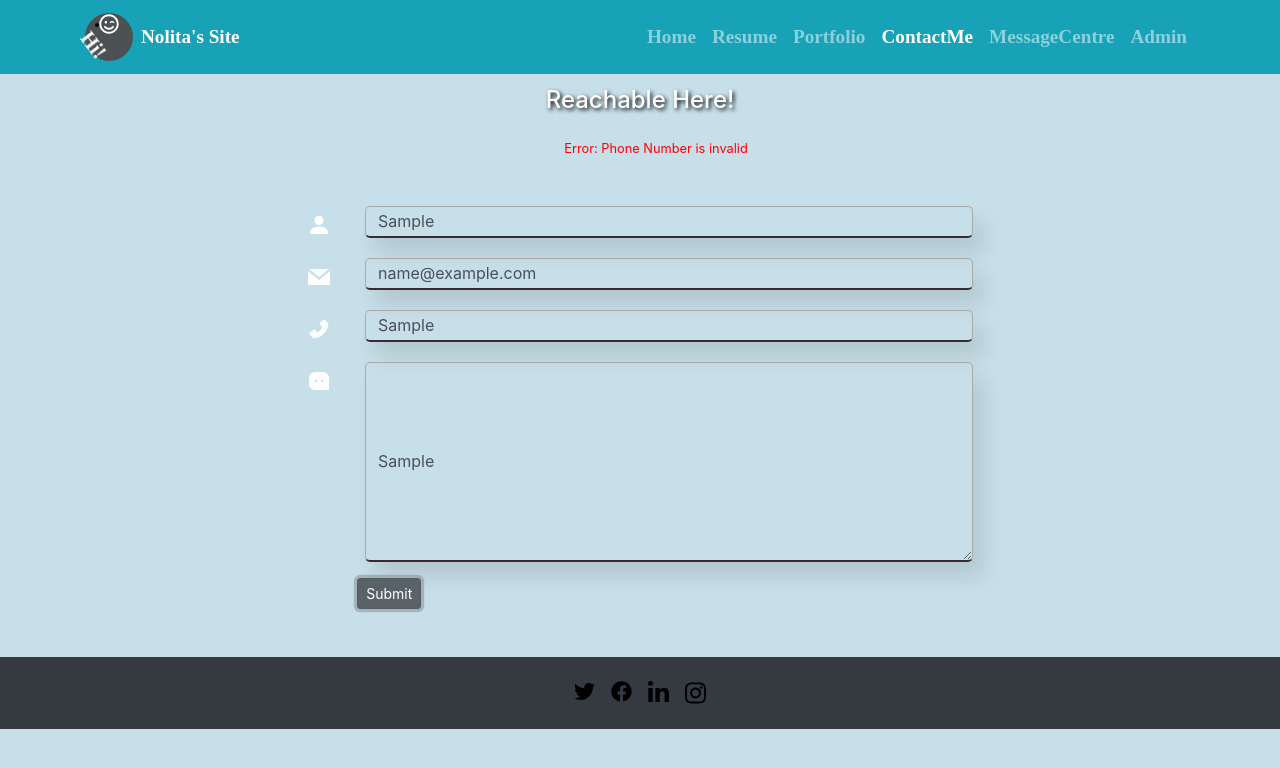
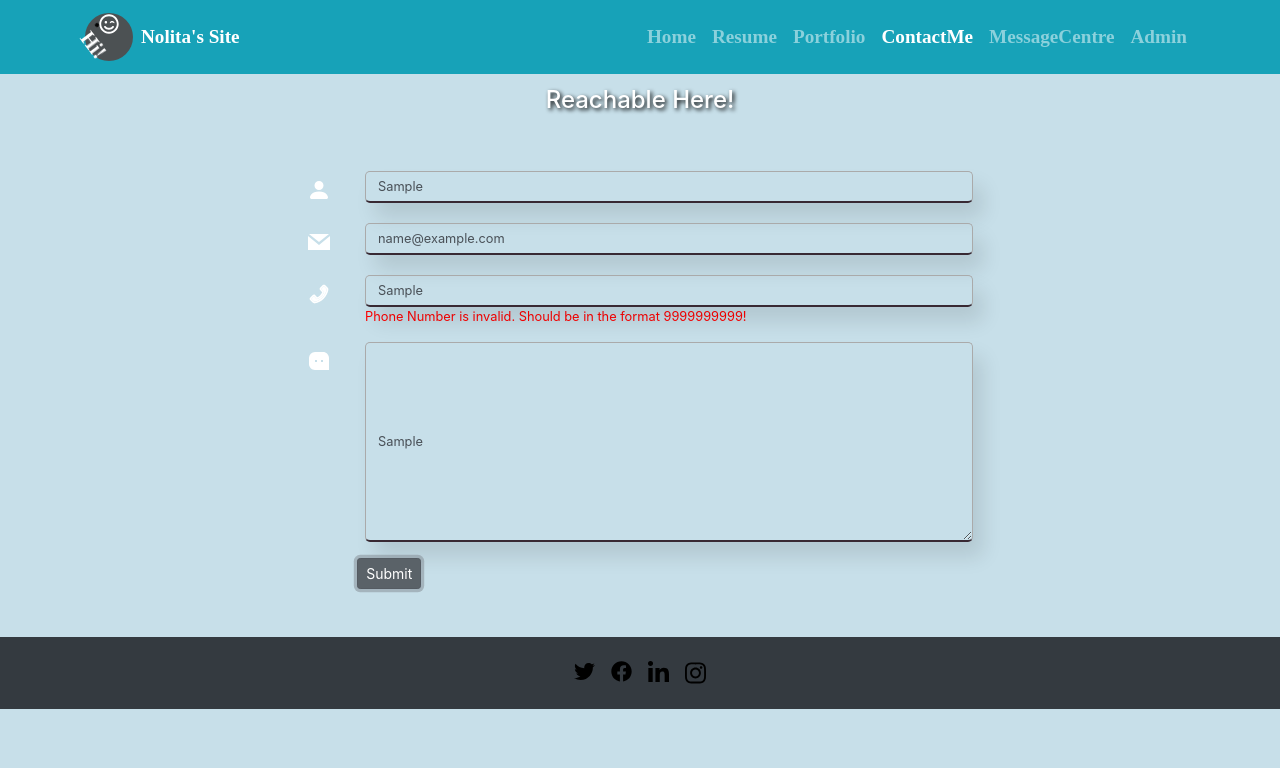
Before and after one commit to nmuceros/muceros__nolita--final-project, a React (Create React App) app in the folder fs1010-project-front-end/: page /contact in a window 1280 px wide. Both pictures are taken after typing "Sample", "name@example.com", "Sample", "Sample" into the empty fields and a click on the button "Submit". Shown: the top 768 px of the page. Built offline with nearby package versions, Linux system fonts and the light colour scheme; no server answers.

Commit message:
updates validation on contact page to appear below each input fields

```diff
--- a/fs1010-project-front-end/src/components/pages/Contact.js
+++ b/fs1010-project-front-end/src/components/pages/Contact.js
@@ -12,19 +12,35 @@ const Contact = () => {
     const [phoneNumber, setPhoneNumber] = useState("")
     const [content, setContent] = useState("")
 
-    const [errorMessages, setErrorMessages] = useState("")
+    const [nameError, setNameError] = useState("")
+    const [emailError, setEmailError] = useState("")
+    const [phoneNumberError, setPhoneNumberError] = useState("")
+    const [contentError, setContentError] = useState("")
+
+    const handleName = (e) => {
+        setName(e.target.value)
+        setNameError(!nameError)
+    }
+
+    const handleEmail = (e) => {
+        setEmail(e.target.value)
+        setEmailError(!emailError)
+    }
+
+    const handlePhoneNumber = (e) => {
+        setPhoneNumber(e.target.value)
+        setPhoneNumberError(!phoneNumberError)
+    }
+
+    const handleContent = (e) => {
+        setContent(e.target.value)
+        setContentError(!contentError)
+    }
 
     const formSubmit = async event => {
         event.preventDefault()
-
-        // setErrorMessages({})
-        let foundErrors = contactFields_Validation(errorMessages)
-        // setErrorMessages(foundErrors)
-
-
-        // Ensure front-end validations are complete before fetching happens
-        // so it will not display duplicate validation error message
-        if ( foundErrors.length === 0 ) {
+        //call validation function
+        contactFields_Validation()
 
         const response = await fetch('http://localhost:4000/api/contact_form/entries', {
             method: 'POST',
@@ -37,93 +53,54 @@ const Contact = () => {
 
         const payload = await response.json()
         if (response.status >= 400) {
-                alert(`Oops! Error: ${payload.message} for fields: ${payload.invalid.join(",")}`)
+            alert(`Error Alert! ${payload.message} for fields: ${payload.invalid.join(", ")}`)
         } else {
             alert(`Your message has been submitted with id: ${payload.id}`)
         }
-        } else {
-            setErrorMessages( `Error: ${foundErrors.join(" / ")}` )
-        }
     }
 
-    // const contactFields_Validation = (errorMessages) => {
-
-    //     let contactErrors = {}
-
-
-    //     if (!name) {
-    //         contactErrors.nameError = "Name is required!"
-    //     }
-
-    //     let regX = /^([a-z\d-]+)@([a-z\d-]+)\.([a-z]{2,8}(\.[a-z]{2,8})?)$/
-    //     if (!email) {
-    //         contactErrors.emailError = "eMail is required!"
-    //     } else if (!regX.test(email)) {
-    //         contactErrors.emailError = "eMail is invalid!"
-    //     }
-
-    //     regX = /^\d{10}$/
-    //     if (!phoneNumber) {
-    //         contactErrors.phoneNumberError = "Phone Number is required!"
-    //     } else if (!regX.test(phoneNumber)) {
-    //         contactErrors.phoneNumberError = "Phone Number is invalid!"
-    //     }
-
-    //     if (!content) {
-    //         contactErrors.contentError = "Message is required!"
-    //     }
-
-    //     return contactErrors
-
-    // }
-
     const contactFields_Validation = () => {
-        let userErrors = []
+        let errorCounter = 0
         if (!name) {
-            userErrors.push("Name is required")
+            setNameError("Name is required!")
+            errorCounter += errorCounter
         }
 
         let regX = /^([a-z\d-]+)@([a-z\d-]+)\.([a-z]{2,8}(\.[a-z]{2,8})?)$/
         if (!email) {
-            userErrors.push("eMail is required")
+            setEmailError("eMail is required!")
+            errorCounter += errorCounter
         } else if (!regX.test(email)) {
-            userErrors.push("eMail is invalid")
+            setEmailError("eMail is invalid!")
+            errorCounter += errorCounter
         }
 
         regX = /^\d{10}$/
         if (!phoneNumber) {
-            userErrors.push("Phone Number is required")
+            setPhoneNumberError("Phone Number is required!")
+            errorCounter += errorCounter
         } else if (!regX.test(phoneNumber)) {
-            userErrors.push("Phone Number is invalid")
+            setPhoneNumberError("Phone Number is invalid. Should be in the format 9999999999!")
+            errorCounter += errorCounter
         }
 
         if (!content) {
-            userErrors.push("Content is required")
+            setContentError("Message is required!")
+            errorCounter += errorCounter
         }
-
-        return userErrors
+        return errorCounter
     }
 
 
 
     return (
         <Container>
-            {/* <Card className="text-white bg-secondary my-5 py-4 text-center">
-                <CardBody>
-                    <CardText className="text-white m-0">Use form to reach me, I'll get back to you within 24 hours!</CardText>
-                </CardBody>
-            </Card> */}
-
             <main className="contact-container">
-
                 <h2 className="contactTitle-container">
                     <div className="contactTitle-texts">Reachable Here!</div>
                 </h2>
 
-
                 <section className="contactForm-container">
-
-                    {errorMessages && <p id="errorMessages">{ errorMessages}</p>}
 
                     <Form className="my-5" onSubmit={formSubmit} noValidate>
 
@@ -141,10 +118,15 @@ const Contact = () => {
                                         id="contactNameEntry"
                                         placeholder="Enter full name"
                                         required value={name}
-                                        onChange={e => setName(e.target.value)}
+                                        autoComplete="off"
+                                        onChange={handleName}
                                     />
                                 </div>
-                                {/* {errorMessages.nameError && <p className="nameError">{ errorMessages.nameError }</p>}    */}
+                                <div className="errorDisplay"
+                                    style={{ visibility: !nameError ? "hidden" : "visible" }}
+                                >
+                                    {nameError}
+                                </div>
                             </Col>
                         </FormGroup>
 
@@ -161,11 +143,16 @@ const Contact = () => {
                                         name="email"
                                         id="contactEmailEntry"
                                         placeholder="Enter email"
+                                        autoComplete="off"
                                         required value={email}
-                                        onChange={e => setEmail(e.target.value) }
+                                        onChange={handleEmail}
                                     />
                                 </div>
-                                {/* {errorMessages.emailError && <p className="nameError">{ errorMessages.emailError }</p>}                                    */}
+                                <div className="errorDisplay"
+                                    style={{ visibility: !emailError ? "hidden" : "visible" }}
+                                >
+                                    {emailError}
+                                </div>
                             </Col>
                          </FormGroup>
 
@@ -183,10 +170,15 @@ const Contact = () => {
                                         id="contactPhoneEntry"
                                         placeholder="Enter phone number"
                                         required value={phoneNumber}
-                                        onChange={e => setPhoneNumber(e.target.value)}
+                                        autoComplete="off"
+                                        onChange={handlePhoneNumber}
                                     />
                                 </div>
-                                {/* {errorMessages.phoneNumberError && <p className="nameError">{ errorMessages.phoneNumberError }</p>}                                    */}
+                                <div className="errorDisplay"
+                                    style={{ visibility: !phoneNumberError ? "hidden" : "visible" }}
+                                >
+                                    {phoneNumberError}
+                                </div>
                             </Col>
                          </FormGroup>
 
@@ -204,13 +196,17 @@ const Contact = () => {
                                     id="contactMessageEntry"
                                     required value={content}
                                     placeholder="Enter your message"
-                                    onChange={e => setContent(e.target.value)}
+                                    autoComplete="off"
+                                    onChange={handleContent}
                                 />
                                 </div>
-                                {/* {errorMessages.contentError && <p className="nameError">{ errorMessages.contentError }</p>}                                    */}
+                                <div className="errorDisplay"
+                                    style={{ visibility: !contentError ? "hidden" : "visible" }}
+                                >
+                                    {contentError}
+                                </div>
                             </Col>
                          </FormGroup>
-
 
                         <FormGroup>
                             <Col>
--- a/fs1010-project-front-end/src/css/admin.css
+++ b/fs1010-project-front-end/src/css/admin.css
@@ -172,6 +172,18 @@ Table tbody {
     border-radius: 5px;
 }
 
+#nameEntry::placeholder {
+    color: silver;
+}
+
+#emailEntry::placeholder {
+    color: silver;
+}
+
+#passwordEntry::placeholder {
+    color: silver;
+}
+
 #errorMessages {
     position: relative;
     /* margin-top: 5rem; */
--- a/fs1010-project-front-end/src/css/contact.css
+++ b/fs1010-project-front-end/src/css/contact.css
@@ -26,8 +26,6 @@
     text-shadow: 2px 2px 4px #000000;
     text-align: center;
     font-size: 1.5rem;
-
-
 }
 
 .contactNameIcon-container, .contactEmailIcon-container, .contactPhoneIcon-container, .contactMessageIcon-container {
@@ -43,7 +41,7 @@
     height: 2rem;
     text-align: left;
     align-content: center;
-    font-size: 1rem;
+    font-size: .8rem;
     border: 1px solid #AAAAAA;
     background: none;
     border-bottom: solid 2px #382933;
@@ -53,7 +51,6 @@
 }
 
 #contactMessageEntry {
-    /* font-size: 15px; */
     height: 200px;
 }
 
@@ -73,26 +70,11 @@
     color: silver;
 }
 
-#errorMessages {
-    position: relative;
-    margin-top: 1rem;
-    width: 100%;
-    text-align: center;
+.errorDisplay {
     color: red;
-    margin-left: 1rem;
-    margin-right: 1rem;
+    font-size: .8rem;
 }
 
-/* #send {
-    position: relative;
-    text-align: center;
-    width: 25%;
-    font-size: 1rem;
-    height: 1.5rem;
-    border-radius: .8rem;
-    background-color: #BBBBBB;
-    color:black;
- } */
 
  #contact-sendButton {
     position: relative;
```
Also changed, not shown: 2 other files (tests, documents, lock files or other folders). Lines whose indentation alone changed are shown as unchanged.
